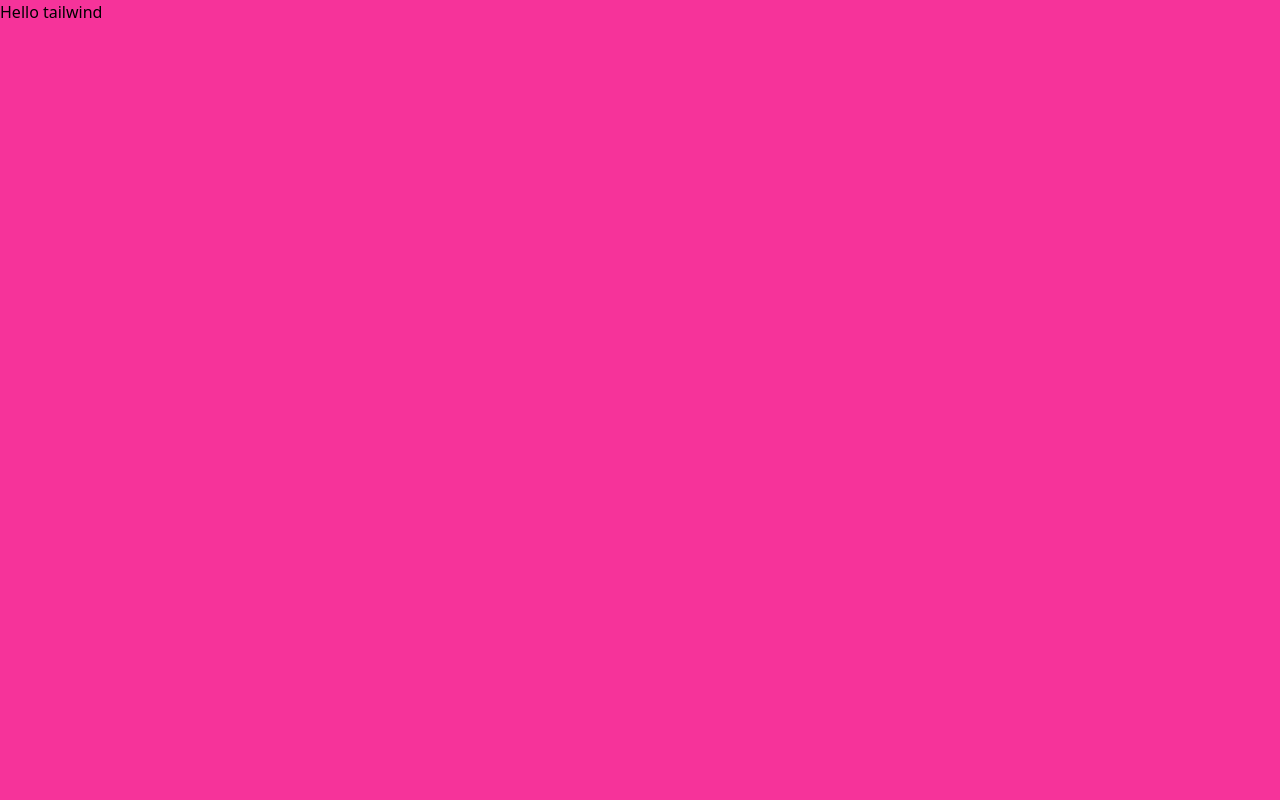
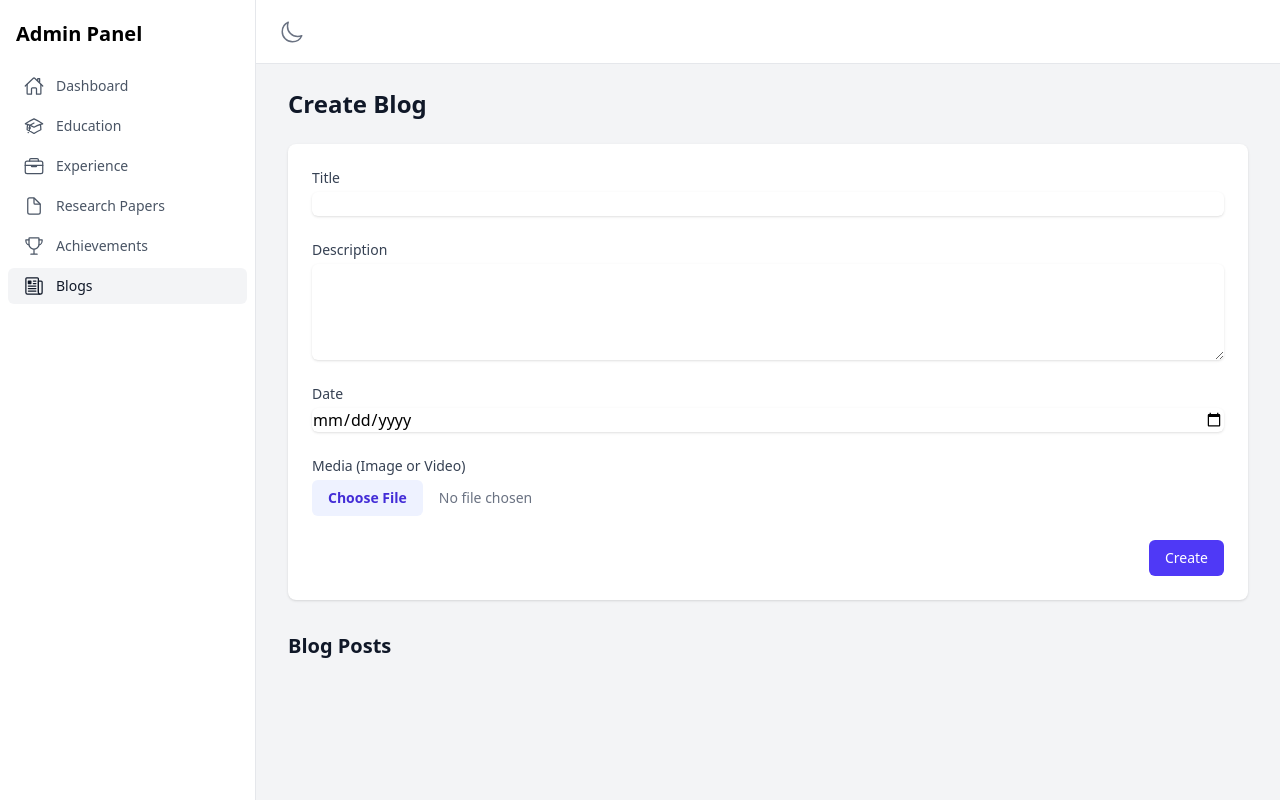
Before and after one commit to adarshroy001/professor-portfolio, a React (Vite) app in the folder AdminPanel/: page /blogs in a window 1280 px wide. Built offline with nearby package versions, Linux system fonts and the light colour scheme.

Commit message:
admin panel ui

```diff
--- a/AdminPanel/package.json
+++ b/AdminPanel/package.json
@@ -10,9 +10,13 @@
     "preview": "vite preview"
   },
   "dependencies": {
+    "@tailwindcss/postcss": "^4.0.5",
     "@tailwindcss/vite": "^4.0.5",
+    "postcss": "^8.5.1",
     "react": "^19.0.0",
     "react-dom": "^19.0.0",
+    "react-icons": "^5.4.0",
+    "react-router-dom": "^7.1.5",
     "tailwindcss": "^4.0.5"
   },
   "devDependencies": {
--- a/AdminPanel/src/App.jsx
+++ b/AdminPanel/src/App.jsx
@@ -1,16 +1,31 @@
-import { useState } from 'react'
-
+import React from 'react';
+import { BrowserRouter as Router, Routes, Route } from 'react-router-dom';
+import AdminLayout from './components/layouts/AdminLayout';
+import Dashboard from './pages/Dashboard';
+import Education from './pages/Education';
+import Experience from './pages/Experience';
+import ResearchPapers from './pages/ResearchPapers';
+import Achievements from './pages/Achievements';
+import Blogs from './pages/Blogs';
+import { ThemeProvider } from './context/ThemeContext';
 
 function App() {
-  const [count, setCount] = useState(0)
-
   return (
-    <>
-       <div className='bg-pink-500 h-screen'>
-        Hello tailwind
-       </div>
-    </>
-  )
+    <ThemeProvider>
+      <Router>
+        <Routes>
+          <Route element={<AdminLayout />}>
+            <Route path="/" element={<Dashboard />} />
+            <Route path="/education" element={<Education />} />
+            <Route path="/experience" element={<Experience />} />
+            <Route path="/research-papers" element={<ResearchPapers />} />
+            <Route path="/achievements" element={<Achievements />} />
+            <Route path="/blogs" element={<Blogs />} />
+          </Route>
+        </Routes>
+      </Router>
+    </ThemeProvider>
+  );
 }
 
-export default App
+export default App;
--- a/AdminPanel/src/components/layouts/AdminLayout.jsx
+++ b/AdminPanel/src/components/layouts/AdminLayout.jsx
@@ -1,26 +1,17 @@
 import React, { useState } from 'react';
 import { Outlet, Link, useLocation } from 'react-router-dom';
 import { useTheme } from '../../context/ThemeContext';
-import {
-  HomeIcon,
-  AcademicCapIcon,
-  BriefcaseIcon,
-  DocumentTextIcon,
-  TrophyIcon,
-  NewspaperIcon,
-  SunIcon,
-  MoonIcon,
-  Bars3Icon,
-  XMarkIcon,
-} from '@heroicons/react/24/outline';
+
+import { IoHomeOutline ,IoBriefcaseOutline ,IoDocumentOutline ,IoTrophyOutline ,IoNewspaperOutline ,IoSunnyOutline ,IoMoonOutline ,IoMenuOutline ,IoCloseOutline} from "react-icons/io5";
+import { HiOutlineAcademicCap } from "react-icons/hi2";
 
 const navigation = [
-  { name: 'Dashboard', href: '/', icon: HomeIcon },
-  { name: 'Education', href: '/education', icon: AcademicCapIcon },
-  { name: 'Experience', href: '/experience', icon: BriefcaseIcon },
-  { name: 'Research Papers', href: '/research-papers', icon: DocumentTextIcon },
-  { name: 'Achievements', href: '/achievements', icon: TrophyIcon },
-  { name: 'Blogs', href: '/blogs', icon: NewspaperIcon },
+  { name: 'Dashboard', href: '/', icon: IoHomeOutline },
+  { name: 'Education', href: '/education', icon: HiOutlineAcademicCap },
+  { name: 'Experience', href: '/experience', icon: IoBriefcaseOutline },
+  { name: 'Research Papers', href: '/research-papers', icon: IoDocumentOutline },
+  { name: 'Achievements', href: '/achievements', icon: IoTrophyOutline },
+  { name: 'Blogs', href: '/blogs', icon: IoNewspaperOutline },
 ];
 
 function AdminLayout() {
@@ -38,7 +29,7 @@ function AdminLayout() {
             <div className="flex items-center justify-between h-16 px-4">
               <span className="text-xl font-semibold dark:text-white">Admin Panel</span>
               <button onClick={() => setSidebarOpen(false)}>
-                <XMarkIcon className="w-6 h-6 text-gray-500 dark:text-gray-400" />
+                <IoCloseOutline className="w-6 h-6 text-gray-500 dark:text-gray-400" />
               </button>
             </div>
             <nav className="flex-1 px-2 py-4 space-y-1">
@@ -95,7 +86,7 @@ function AdminLayout() {
               className="px-4 text-gray-500 lg:hidden"
               onClick={() => setSidebarOpen(true)}
             >
-              <Bars3Icon className="w-6 h-6" />
+              <IoMenuOutline className="w-6 h-6" />
             </button>
 
             <div className="flex items-center">
@@ -104,9 +95,9 @@ function AdminLayout() {
                 className="p-2 text-gray-500 rounded-md hover:bg-gray-100 dark:hover:bg-gray-700 dark:text-gray-400"
               >
                 {darkMode ? (
-                  <SunIcon className="w-6 h-6" />
+                  <IoSunnyOutline className="w-6 h-6" />
                 ) : (
-                  <MoonIcon className="w-6 h-6" />
+                  <IoMoonOutline className="w-6 h-6" />
                 )}
               </button>
             </div>
--- a/AdminPanel/src/index.css
+++ b/AdminPanel/src/index.css
@@ -1 +1,6 @@
 @import "tailwindcss";
+
+body {
+    margin: 0;
+    min-height: 100vh;
+  }
--- /dev/null
+++ b/AdminPanel/tailwind.config.js
@@ -0,0 +1,12 @@
+/** @type {import('tailwindcss').Config} */
+export default {
+    content: [
+      "./index.html",
+      "./src/**/*.{js,ts,jsx,tsx}",
+    ],
+    darkMode: 'class',
+    theme: {
+      extend: {},
+    },
+    plugins: [],
+  }
```
Also changed, not shown: 1 other file (tests, documents, lock files or other folders).
